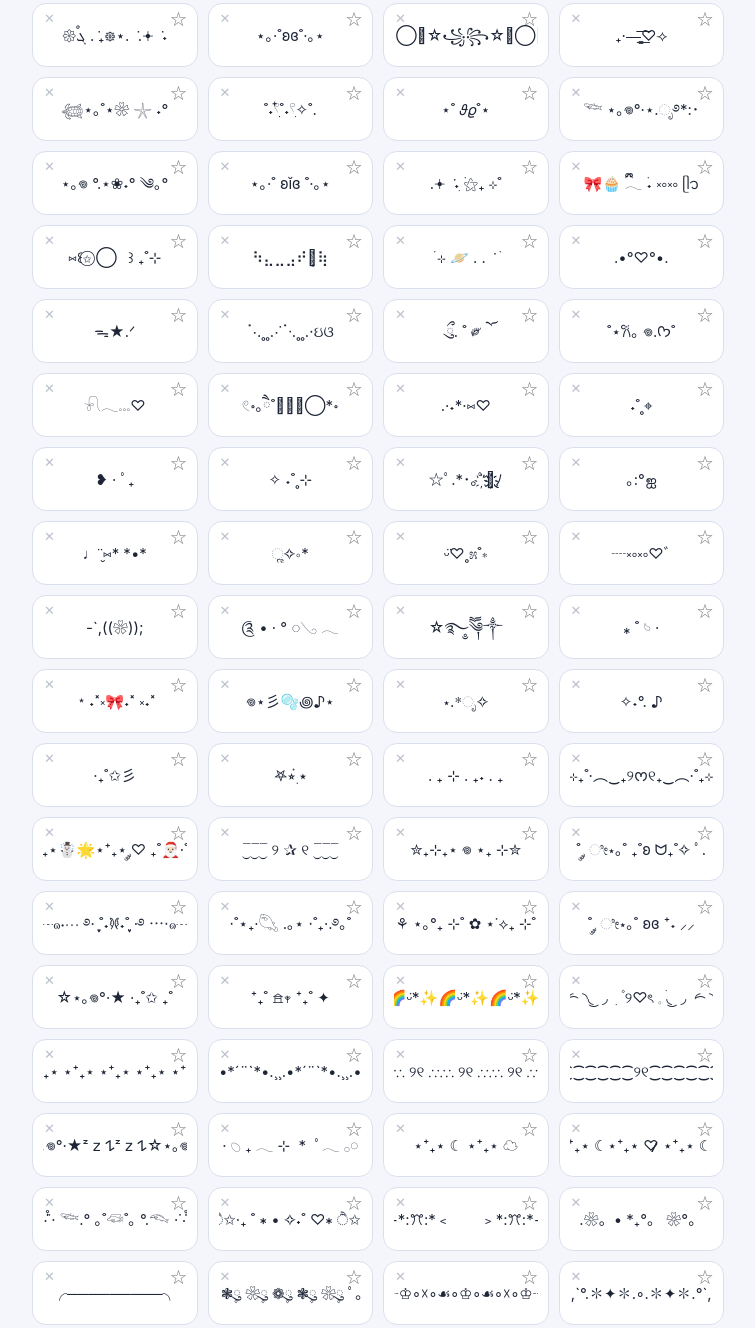
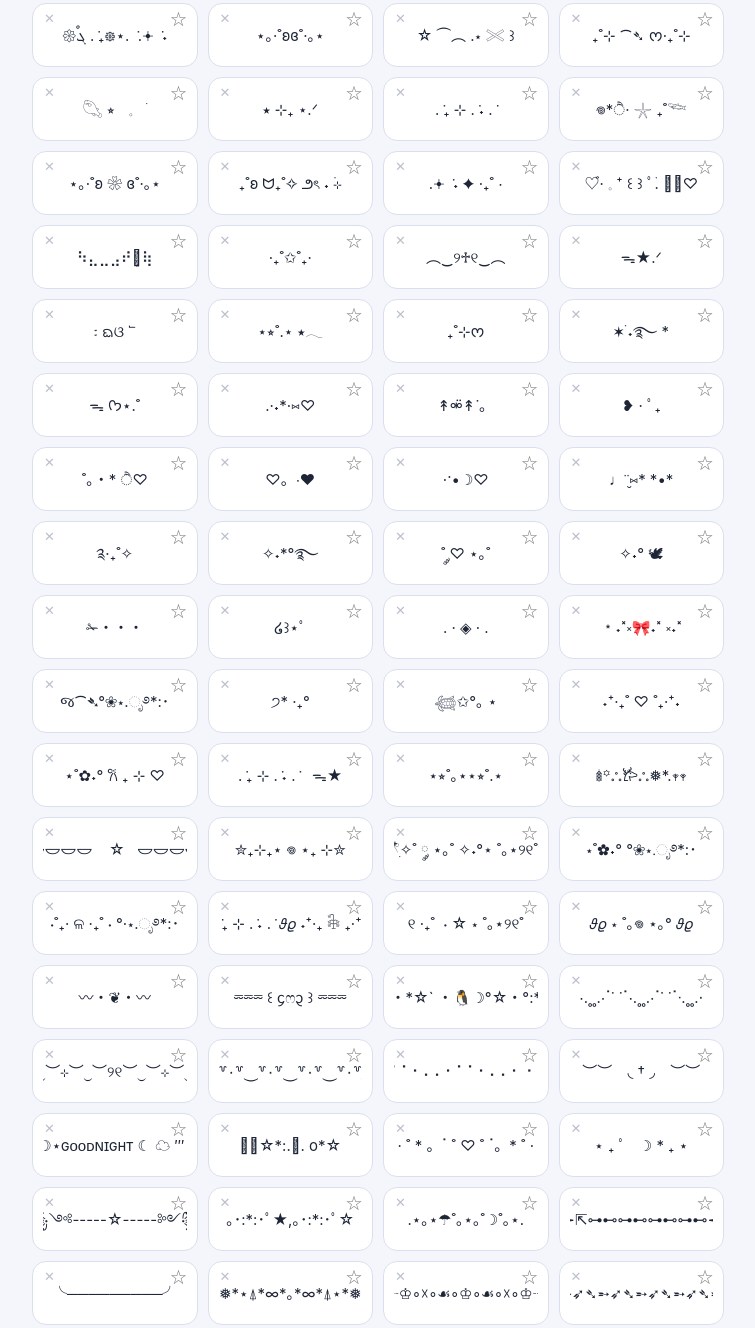
Before and after one commit to jiyeeeah/ascii-tool, a plain HTML site: page index.html in a window 1280 px wide. Shown: the part 737-2065 px from the top of the page, without its empty margins (262-1017 px from the left). Drawn offline with Linux system fonts and the light colour scheme.

Commit message:
Replace imported deco set with render-safe selection (exclude overlay/enclosing combining marks, Tibetan combining, bidi controls, heavy combining stacks)
Co-Authored-By: Claude Fable 5 <noreply@anthropic.com>

```diff
--- a/index.html
+++ b/index.html
@@ -213,106 +213,106 @@ const GALLERY=[
   {c:"deco",a:"⋅ᯓᡣ𐭩 𝜗𝜚 ⊹ ‧₊˚"},
   {c:"deco",a:"𑁍ࠬܓ . ݁₊᪥⋆. ݁ .𖥔 ݁ ˖"},
   {c:"deco",a:"⋆｡‧˚ʚɞ˚‧｡⋆"},
-  {c:"deco",a:"╺⃝⃤☆꧁꧂☆╺⃝⃤"},
-  {c:"deco",a:"₊·—̳͟͞͞♡⟢"},
-  {c:"deco",a:"𓆉⋆｡˚⋆❀ 𓇼 ˖°"},
-  {c:"deco",a:"˚˖𓍢ִִ໋˚˖𓍢ִ✧˚."},
-  {c:"deco",a:"⋆˚ 𝜗𝜚˚⋆"},
-  {c:"deco",a:"𓆝 ⋆｡𖦹°‧⋆.ೃ࿔*:･"},
-  {c:"deco",a:"⋆｡𖦹 °.⋆❀˖° ༄｡°"},
-  {c:"deco",a:"⋆｡‧˚ ʚĭɞ ˚‧｡⋆"},
-  {c:"deco",a:".𖥔 ݁ ˖ִ ࣪⚝₊ ⊹˚"},
-  {c:"deco",a:"🎀🧁 ྀི𓂃 ࣪˖ ༝༚༝༚ ᥫ᭡"},
-  {c:"deco",a:"⑅꒰✩⃝ ⃝⠀꒱ ₊˚⊹"},
+  {c:"deco",a:"☆ ⏜︵ .⋆ 𓏵 ꒱"},
+  {c:"deco",a:"₊˚⊹ ⁀➴ ᰔ‧₊˚⊹"},
+  {c:"deco",a:"𓆡 ⭒ㅤ𓈒ㅤׂ"},
+  {c:"deco",a:"⭑ ⊹₊ ⋆.ᐟ"},
+  {c:"deco",a:". ݁₊ ⊹ . ݁˖ . ݁"},
+  {c:"deco",a:"𖦹*ੈ‧ 𓇼 ₊˚𓆝"},
+  {c:"deco",a:"⋆｡‧˚ʚ ❀ ɞ˚‧｡⋆"},
+  {c:"deco",a:"₊˚ʚ ᗢ₊˚✧ ౨ৎ ˖ ࣪⊹"},
+  {c:"deco",a:".𖥔 ݁ ˖ ✦ ‧₊˚ ⋅"},
+  {c:"deco",a:"♡゙· 𓈒 ⁺ ꒰ ꒱ ﾟ࣪. 𓏸̲♡"},
   {c:"deco",a:"⠳⣄⣀⣠⠞✿͙⢷"},
-  {c:"deco",a:"࣪ ⊹ 🪐 . . ݁  ࣪"},
-  {c:"deco",a:".•°♡°•."},
+  {c:"deco",a:"‧₊˚✩˚₊‧"},
+  {c:"deco",a:"︵‿୨♱୧‿︵"},
   {c:"deco",a:"ᯓ★.ᐟ"},
-  {c:"deco",a:"ॱ⋅.˳˳.⋅˙ॱᐧ.˳˳.⋅ઇଓ"},
-  {c:"deco",a:"ྀུ. ˚ ༗ ོ"},
-  {c:"deco",a:"˚⋆𐙚｡ 𖦹.ᡣ𐭩˚"},
-  {c:"deco",a:"𓍯𓂃𓏧♡"},
-  {c:"deco",a:"𓏲॰｡ཻ˚✿⃣⑅⃝*॰"},
+  {c:"deco",a:"᭝ ᨳଓ ՟"},
+  {c:"deco",a:"⋆⭒˚.⋆ ⭑𓂃"},
+  {c:"deco",a:"₊˚⊹ᰔ"},
+  {c:"deco",a:"✶ ࣪˖࿐ *"},
+  {c:"deco",a:"ᯓ ᡣ𐭩⋆.˚"},
   {c:"deco",a:".·˖*·⑅♡"},
-  {c:"deco",a:"˖˚˳⌖"},
+  {c:"deco",a:"↟⚮̈↟ᐝ。"},
   {c:"deco",a:"❥ · ﾟ₊"},
-  {c:"deco",a:"✧ ˖˚˳⊹"},
-  {c:"deco",a:"☆ﾟ.*･｡ﾟ҉̛༽̨҉҉ﾉ"},
-  {c:"deco",a:"｡:°ஐ"},
+  {c:"deco",a:"˚｡・* ੈ♡"},
+  {c:"deco",a:"♡。∙♥"},
+  {c:"deco",a:"··•☽♡"},
   {c:"deco",a:"♩¨̮⑅* *•*"},
-  {c:"deco",a:"ૢ✧∘*"},
-  {c:"deco",a:"ᵕ̈♡˳೫˚∗"},
-  {c:"deco",a:"┈༝༚༝༚♡ﾞ"},
-  {c:"deco",a:"-`,((❀));"},
-  {c:"deco",a:"༊ • · ° ◌𓂅 𓂃"},
-  {c:"deco",a:"☆࿐ཽ༵༆༒"},
-  {c:"deco",a:"⁎ ˚ 𓄼 ·"},
+  {c:"deco",a:"༉‧₊˚✧"},
+  {c:"deco",a:"✧˖*°࿐"},
+  {c:"deco",a:"˚ ༘♡ ⋆｡˚"},
+  {c:"deco",a:"✧˖° 🕊"},
+  {c:"deco",a:"✁・・・"},
+  {c:"deco",a:"໒꒱⋆ﾟ"},
+  {c:"deco",a:". · ◈ · ."},
   {c:"deco",a:"﹡˖˟༝🎀˖˟ ༝˖˟"},
-  {c:"deco",a:"𖦹⋆彡🫧꩜♪⋆"},
-  {c:"deco",a:"⋆.*ೃ✧"},
-  {c:"deco",a:"✧˖°. ♪"},
-  {c:"deco",a:"‧₊˚✩彡"},
-  {c:"deco",a:"𖤐⭒๋࣭ ⭑"},
-  {c:"deco",a:". ₊ ⊹ . ₊˖ . ₊"},
-  {c:"deco",a:"⊹₊˚‧︵‿₊୨ᰔ୧₊‿︵‧˚₊⊹"},
-  {c:"deco",a:"⋆⁺₊⋆☃️🌟⋆⁺₊⋆ ༘♡ ₊˚🎅🏻·˚ˎˊ˗"},
-  {c:"deco",a:"⏝̅⏝̅⏝̅ ୨ ✰ ୧ ⏝̅⏝̅⏝̅"},
+  {c:"deco",a:"જ⁀➴°❀⋆.ೃ࿔*:･"},
+  {c:"deco",a:"੭* ‧₊°"},
+  {c:"deco",a:"𓆉✩°｡ ⋆"},
+  {c:"deco",a:"˖⁺‧₊˚ ♡ ˚₊‧⁺˖"},
+  {c:"deco",a:"⋆˚✿˖° 𐙚 ₊ ⊹ ♡"},
+  {c:"deco",a:". ݁₊ ⊹ . ݁˖ . ݁   ᯓ★"},
+  {c:"deco",a:"⋆⭒˚｡⋆⋆⭒˚.⋆"},
+  {c:"deco",a:"𖢔꙳𖡺𐂂𖡺❅*.𖥧𖥧"},
+  {c:"deco",a:"𐃬𐃬𐃬𐃬𐃬    ☆   𐃬𐃬𐃬𐃬𐃬"},
   {c:"deco",a:"✮₊⊹₊⋆ 𖦹 ⋆₊ ⊹✮"},
-  {c:"deco",a:"˚ ༘ ೀ⋆｡˚ ₊˚ʚ ᗢ₊˚✧ ﾟ."},
-  {c:"deco",a:"✦•┈๑⋅⋯ ࿔‧ ֶָ֢˚˖𐦍˖˚ֶָ֢ ‧࿔ ⋯⋅๑┈•✦"},
-  {c:"deco",a:"⋅˚⋆₊‧𓆡 .｡⋆ ⋅˚₊‧.࿔｡˚"},
-  {c:"deco",a:"⚘ ⋆｡°₊ ⊹˚ ✿ ⋆˙⟡₊ ⊹˚"},
-  {c:"deco",a:"˚ ༘ ೀ⋆｡˚ ʚɞ ⁺˖ ⸝⸝"},
-  {c:"deco",a:"☆⋆｡𖦹°‧★ ‧₊˚✩ ₊˚"},
-  {c:"deco",a:"⁺₊˚ 𖠿𖥧 ⁺₊˚ ✦"},
-  {c:"deco",a:"🌈ᵕ̈*✨🌈ᵕ̈*✨🌈ᵕ̈*✨🌈ᵕ̈*✨ 🌈ᵕ̈*✨"},
-  {c:"deco",a:"◜ ͡ ◝◟ ͜ ◞   ִ۫ ୨♡ৎ 𓈒 ׄ◟ ͜ ◞  ◜ ͡ ◝"},
-  {c:"deco",a:"⋆⁺₊⋆ ⋆⁺₊⋆ ⋆⁺₊⋆ ⋆⁺₊⋆ ⋆⁺₊⋆"},
-  {c:"deco",a:"•*´¨`*•.¸¸.•*´¨`*•.¸¸.•"},
-  {c:"deco",a:"∴∵∴ ୨୧ ∴∵∴ ୨୧ ∴∵∴ ୨୧ ∴∵∴"},
-  {c:"deco",a:"꒰⁐⁐⁐⁐⁐⁐⁐⁐⁐⁐୨୧⁐⁐⁐⁐⁐⁐⁐⁐⁐⁐꒱"},
-  {c:"deco",a:"☆⋆｡𖦹°‧★ᶻ 𝗓 𐰁ᶻ 𝗓 𐰁☆⋆｡𖦹°‧★"},
-  {c:"deco",a:"· 𓆇 ₊ 𓂃 ⊹  *  ﾟ𓂃 𓂂𓏸"},
-  {c:"deco",a:"⋆⁺₊⋆ ☾ ⋆⁺₊⋆ ☁︎"},
-  {c:"deco",a:"♡ ⋆⁺₊⋆ ☾⋆⁺₊⋆ ♡̷̷̷ ⋆⁺₊⋆ ☾⋆⁺₊⋆"},
-  {c:"deco",a:"‧̍̊˙· 𓆝.° ｡˚𓆛˚｡ °.𓆞 ·˙‧̍̊"},
-  {c:"deco",a:"* ੈ✩‧₊ ˚ ∗ • ✧˖˚ ♡∗ ੈ✩‧₊ ˚"},
-  {c:"deco",a:"ﾟ+*:ꔫ:*﹤　　﹥*:ꔫ:*+ﾟ"},
-  {c:"deco",a:".❀。• *₊°。 ❀°。"},
-  {c:"deco",a:"╭─────────╮"},
-  {c:"deco",a:"⋆┈┈｡ﾟ❃ུ۪ ❀ུ۪ ❁ུ۪ ❃ུ۪ ❀ུ۪ ﾟ｡┈┈⋆"},
+  {c:"deco",a:"𓍢ִ໋✧˚ ༘ ⋆｡˚ ✧˖°⋆ ˚｡⋆୨୧˚"},
+  {c:"deco",a:"⋆˚✿˖° °❀⋆.ೃ࿔*:･"},
+  {c:"deco",a:"⋅˚₊‧ ଳ ‧₊˚ ⋅ °‧⋆.ೃ࿔*:･"},
+  {c:"deco",a:". ݁₊ ⊹ . ݁˖ . ݁ 𝜗𝜚 ˖⁺‧₊ 𓇗 ₊‧⁺˖"},
+  {c:"deco",a:"୧ ‧₊˚  ⋅ ☆ ⋆ ˚｡⋆୨୧˚"},
+  {c:"deco",a:"𝜗𝜚 ⋆ ˚｡𖦹 ⋆｡° 𝜗𝜚"},
+  {c:"deco",a:"〰・❦・〰"},
+  {c:"deco",a:"⏔⏔⏔ ꒰ ᧔ෆ᧓ ꒱ ⏔⏔⏔"},
+  {c:"deco",a:"* `🍬・*☆` ・🐧☽°☆・°:** `🍬"},
+  {c:"deco",a:"⋅.˳˳.⋅ॱ˙ ˙ॱ⋅.˳˳.⋅ॱ˙ ˙ॱᐧ.˳˳.⋅"},
+  {c:"deco",a:"⏝︶⊹︶⏝︶୨୧︶⏝︶⊹︶⏝"},
+  {c:"deco",a:"⏝꒷۰꒷⏝꒷۰꒷⏝꒷۰꒷⏝꒷۰꒷⏝"},
+  {c:"deco",a:"⠂⠄⠄⠂⠁⠁⠂⠄⠄⠂⠁⠁⠂⠄⠄⠂ ⠂⠄⠄⠂☆"},
+  {c:"deco",a:"𓈒⠀⠀⠀⠀︶︶ ⠀◟ † ◞ ⠀︶︶⠀⠀⠀⠀𓈒"},
+  {c:"deco",a:"✩ ✧*̣̩☽⋆ɢᴏᴏᴅɴɪɢʜᴛ ☾ ☁︎ ‴ ☽⋆゜"},
+  {c:"deco",a:"⋰ﾟ☆*:.｡. o*☆"},
+  {c:"deco",a:"· ˚ * 。ॱ ˚ ♡ ˚ ॱ。* ˚ ·"},
+  {c:"deco",a:"⋆ ₊ ﾟ   ☽ * ₊ ⋆"},
+  {c:"deco",a:"꧁༺-----☆-----༻꧂"},
+  {c:"deco",a:"｡･:*:･ﾟ★,｡･:*:･ﾟ☆"},
+  {c:"deco",a:".⋆｡⋆☂˚｡⋆｡˚☽˚｡⋆."},
+  {c:"deco",a:"⌌⊱⇱⊶⊷⊶⊷⊶⊷⊶⊷⊰⌍"},
+  {c:"deco",a:"╰─────────╯"},
+  {c:"deco",a:".｡❅*⋆⍋*∞*｡*∞*⍋⋆*❅｡."},
   {c:"deco",a:"╙┈♔◦☓◦☙◦♔◦☙◦☓◦♔┈╜"},
-  {c:"deco",a:"◦◦,`°.✽✦✽.◦.✽✦✽.°`,◦◦"},
+  {c:"deco",a:"➴➵➶➴➵➶➴➵➶➴➵➶➴➵➶"},
   {c:"deco",a:"⊶⊷⊶⊷⊶⊷⋆⊶⊷⊶⊷⊶"},
-  {c:"deco",a:"•─────⋅☾ ☽⋅─────•"},
-  {c:"deco",a:"☁︎︎⋆｡˚✩☁︎︎⋆｡˚✩☁︎︎⋆｡˚✩☁︎︎⋆｡˚✩☁︎︎⋆｡"},
-  {c:"deco",a:"▄▀▄▀▄▀▄▀▄▀▄▀▄▀▄▀▄▀▄▀▄▀▄▀▄▀▄▀"},
-  {c:"deco",a:"꒰๑˃͈꒵˂͈๑꒱୭̥*ﾞ̥♡⃛ Ɛn꒻öႸ"},
+  {c:"deco",a:"❀⊱┄┄┄┄┄┄┄┄┄┄┄⊰❀"},
+  {c:"deco",a:"✜»✜«✜»✜«✜»✜«✜»✜"},
+  {c:"deco",a:"❅*⋆⍋*⋆*❅*⋆*⍋⋆*❅"},
+  {c:"deco",a:"ପ(๑•̀ᴗ•̀)* ৳৸ᵃᵑᵏ Ꮍ৹੫ᵎ *"},
   {c:"deco",a:"-ˋˏ ༻༺ ˎˊ-"},
-  {c:"deco",a:"⋆ 。゜☁︎ 。⋆ 。゜☾゜。⋆"},
-  {c:"deco",a:"●◉◎◈◎◉●"},
-  {c:"deco",a:"█ ✪ █▓▓▓▓▓▓▓▓▓▓▓█ ✪ █"},
-  {c:"deco",a:"…∞ෆ⃛∞…∞ෆ⃛∞…"},
-  {c:"deco",a:"❥-❥-❥-❥-❥"},
-  {c:"deco",a:":text:✧˖°࿐"},
-  {c:"deco",a:"༻  ༒  ༺"},
-  {c:"deco",a:"༻ ྅ 🥀 ࿑ ࿓.｡."},
-  {c:"deco",a:"-ˏ͛⑅　‧̥̥͙‧̥̥ ̥ ̮ ̥ ⊹ ‧̫‧ ⊹ ̥ ̮ ̥ ‧̥̥‧̥̥͙　⑅ˏ͛-"},
-  {c:"deco",a:"𓍊𓋼𓍊𖡼.nickname.𖤣𖥧𓋼𓍊"},
-  {c:"deco",a:"⁎⁺˳  ✧༚ ˎˊ˗    ♡     ˗ˏˋയ ✩"},
-  {c:"deco",a:"✼ ҉ ҉ ✼ ҉ ҉ ✼"},
-  {c:"deco",a:"‿︵‿︵ʚ˚̣̣̣͙ɞ・❉・ ʚ˚̣̣̣͙ɞ‿︵‿︵"},
-  {c:"deco",a:"✪❧❦❧•*•(~˘▾˘)•*•❧❦❧✪"},
-  {c:"deco",a:"•ପଓ*´¨`*•.¸¸.•* ͜ .·¨·. ͜ ღ"},
-  {c:"deco",a:"·:*¨༺ *´¨`*★ Ƹ̵̡ใƷ ★ *´¨`*༻"},
-  {c:"deco",a:"꧁༺ʚïɞ.•*¨*•.¸¸ ༻꧂"},
-  {c:"deco",a:"࿔ৡ⃪꫶⃗၇͜ᩘ🦋͜ᩘ၇⃪⃖ৡ࿔"},
-  {c:"deco",a:"√v^√v^√v^√v^√♥"},
-  {c:"deco",a:"⋆⁺₊⋆ ♡̶ ⋆⁺₊⋆ ♡̷̷̷ ⋆⁺₊⋆♡̴ ⋆⁺₊⋆"},
-  {c:"deco",a:"⋆¸*⋆¸*⋆¸*⋆¸*⋆¸*⋆¸*"},
+  {c:"deco",a:"✐✎✐✎✐✎✐✎✐✎✐✎✐"},
+  {c:"deco",a:"𐄁𐄙𐄁𐄙𐄁𐄙𐄁𐄙𐄁𐄙𐄁𐄙𐄁𐄙𐄁"},
+  {c:"deco",a:"✎___˖☽*◌⑅‧✩͓̊"},
+  {c:"deco",a:"◆:*:◇:*:◆:*:◇:*:◆"},
+  {c:"deco",a:"♩ ♪ ♫ ♬ ♩ ♪ ♫ ♬ ♩ ♪ ♫ ♬"},
+  {c:"deco",a:"↳˳⸙;; ❝ text ᵕ̈ ೫˚∗:"},
+  {c:"deco",a:"𝕓𝕒𝕓𝕪 𝕓𝕣𝕠𝕤𝕜𝕚𝕖 ‹⌇"},
+  {c:"deco",a:"˚✧₊⁎⁺˳✧ ♥︎ ˚✧₊⁎⁺˳✧"},
+  {c:"deco",a:"˗ˋˏ✄—————————"},
+  {c:"deco",a:"⊹ ｡ ﾟ˖ ✧ ⊹ ｡ ﾟ⁖ °✦"},
+  {c:"deco",a:"•────⋅☾ TEXT ☽⋅────•"},
+  {c:"deco",a:"ʚ(*´꒳`*)ɞ .｡✧･ﾟ:* ~♡"},
+  {c:"deco",a:"⊹₊꒷︶꒷꒦‧₊˚⊹︰꒷"},
+  {c:"deco",a:"ೋ❀❀ೋ═ • ═ೋ❀❀ೋ"},
+  {c:"deco",a:"♥¸◦°˚°◦.¸ʚῖɞ¸◦°´ *•.¸♥"},
+  {c:"deco",a:"✿´`·.∗ʚῖɞ∗·´`✿"},
+  {c:"deco",a:"✷ ପଓ ✷.࿚.⊰⊱.࿚.✷ ʚϊɞ ✷"},
+  {c:"deco",a:"꧁ₒₒ▫ᵒᴼᵒ*•.¸꧁࿚ପଓ ꧂•*´ᵒᴼᵒ▫ₒₒ꧂"},
+  {c:"deco",a:"ﮩ٨ـﮩﮩ٨ـ♡ﮩ٨ـﮩﮩ٨ـ"},
+  {c:"deco",a:"⋆ ˚｡⋆୨୧⋆｡˚ ⋆"},
+  {c:"deco",a:"∘◦ ᘛ⁐̤ᕐᐶ ⋯ ᘛ⁐̤ᕐᐶ ⋯ ᘛ⁐̤ᕐᐶ ◦∘"},
   {c:"deco",a:"˚₊‧꒰ა ♡ ໒꒱ ‧₊˚"},
-  {c:"deco",a:"˚ ༘ ೀ⋆｡˚˚ ༘ ೀ⋆｡˚"},
-  {c:"deco",a:"╰┈•┈୨୧┈•┈╯"},
+  {c:"deco",a:"˚ ༘ ⋆｡˚ ✧ ˚ ༘ ⋆｡˚"},
+  {c:"deco",a:"꩜ .ᐟᶻ 𝗓 𐰁⋆.˚𖦹⋆.ೃ࿔.𖥔 ݁ ˖*:･༄"},
 ];
 
 /* ============ 4. 즐겨찾기 (localStorage) ============ */
```
